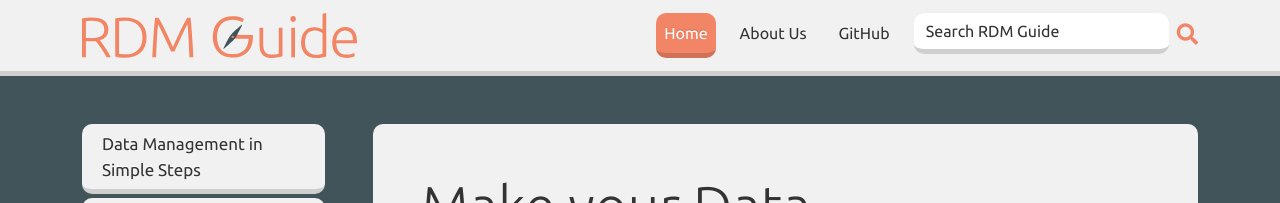
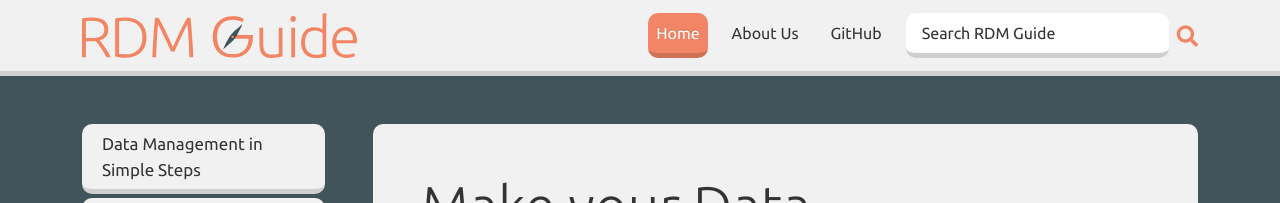
Before and after one commit to ELIXIR-Belgium/rdm-guide, a Jekyll site: the page built from index.md, in a window 1280 px wide. Shown: the top 203 px of the page. Built offline with Jekyll 4.4.1, drawn with Linux system fonts in a browser that asks for light colours.

Commit message:
padding search

```diff
--- a/assets/css/main.css
+++ b/assets/css/main.css
@@ -846,6 +846,7 @@ h2.card-title {
     border-radius: 10px;
     border: 0px;
     border-bottom: 5px solid #00000024;
+    padding: .5rem 1rem;
 }
 
 .search i {
```
